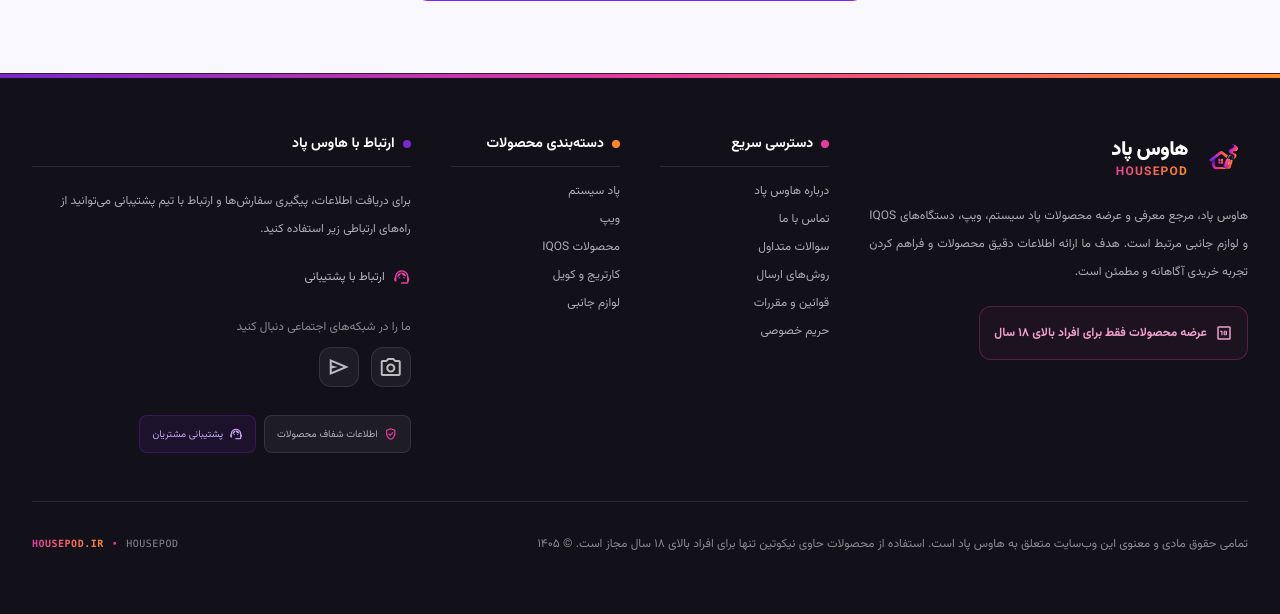
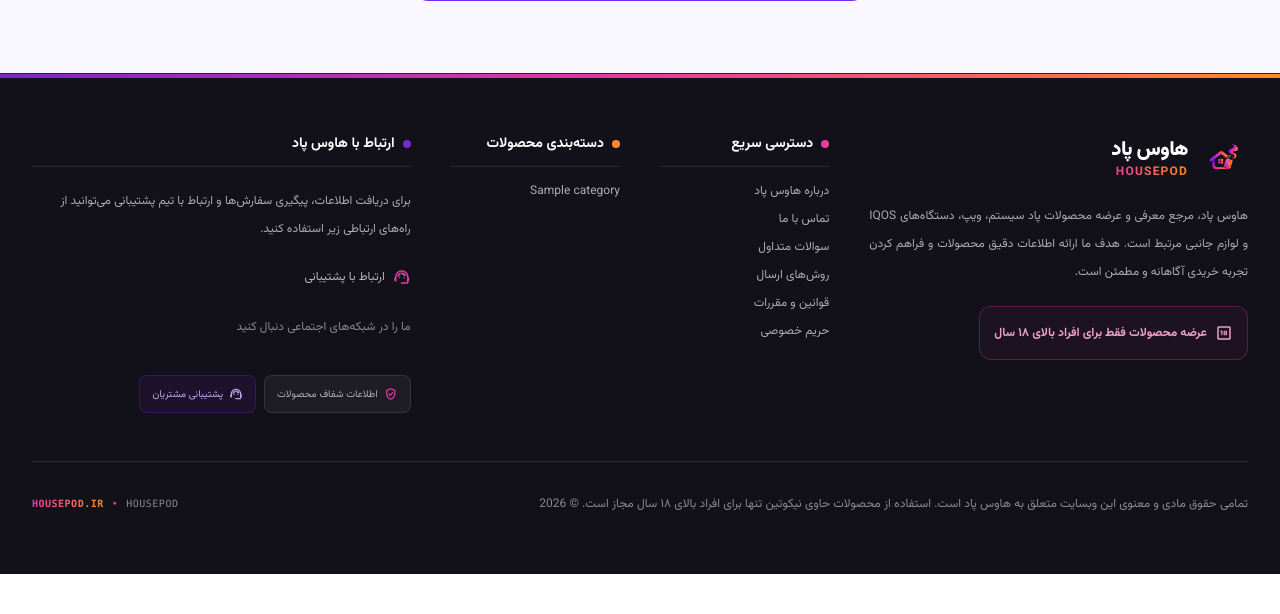
Before and after one commit to MErfanPld/housepod.ir, a Django app: page /register/ in a window 1280 px wide. Shown: the part 843-1457 px from the top of the page. After the commit the page ends 1417 px from the top, so only its background shows below. Run offline with Django 5.2, Linux system fonts and the light colour scheme; tables that the repository leaves empty hold one stand-in row (values such as "Sample post"); some libraries are stand-ins or nearby versions.

Commit message:
editt footer

```diff
--- a/templates/_footer.html
+++ b/templates/_footer.html
@@ -1,34 +1,28 @@
 {% load static %}
 <footer class="w-full bg-[#121019] text-white border-t border-[#E43D9E]/20 relative overflow-hidden">
-
     <!-- Gradient Top Border -->
     <div class="h-1 w-full bg-gradient-to-r from-[#7928CA] via-[#E43D9E] to-[#FF8A24]"></div>
 
     <div class="max-w-7xl mx-auto px-4 md:px-8 py-14">
-
         <div class="grid grid-cols-1 md:grid-cols-2 lg:grid-cols-12 gap-10 mb-12">
 
             <!-- Col 1: Brand -->
             <div class="lg:col-span-4 space-y-5">
-
-                <!-- Brand Logo -->
-                <div class="flex items-center gap-3">
-                    <!-- لوگوی HousePod را اینجا قرار بده -->
+                <a href="{% url 'core:home' %}" class="flex items-center gap-3 group">
                     <img
                         src="{% static 'logo.png' %}"
                         alt="لوگوی هاوس پاد"
                         class="w-12 h-12 object-contain"
                     />
-
                     <div class="flex flex-col">
-                        <span class="text-xl font-black text-white tracking-tight">
+                        <span class="text-xl font-black text-white tracking-tight group-hover:text-[#E43D9E] transition-colors">
                             هاوس پاد
                         </span>
                         <span class="text-xs font-bold tracking-widest bg-gradient-to-r from-[#E43D9E] to-[#FF8A24] bg-clip-text text-transparent">
                             HOUSEPOD
                         </span>
                     </div>
-                </div>
+                </a>
 
                 <p class="text-xs text-white/65 leading-7 text-justify">
                     هاوس پاد، مرجع معرفی و عرضه محصولات پاد سیستم، ویپ،
@@ -42,107 +36,74 @@
                     <span class="material-symbols-outlined text-lg">18_up_rating</span>
                     <span>عرضه محصولات فقط برای افراد بالای ۱۸ سال</span>
                 </div>
-
             </div>
-
 
             <!-- Col 2: Quick Links -->
             <div class="lg:col-span-2 space-y-4">
-
                 <h4 class="font-bold text-sm text-white border-b border-white/10 pb-3 flex items-center gap-2">
                     <span class="w-2 h-2 rounded-full bg-[#E43D9E]"></span>
                     دسترسی سریع
                 </h4>
-
                 <ul class="space-y-3 text-xs text-white/65">
-
                     <li>
-                        <a href="#about" class="hover:text-[#E43D9E] transition-colors">
+                        <a href="{% url 'core:about' %}" class="hover:text-[#E43D9E] transition-colors">
                             درباره هاوس پاد
                         </a>
                     </li>
-
                     <li>
-                        <a href="#contact" class="hover:text-[#E43D9E] transition-colors">
+                        <a href="{% url 'core:contact' %}" class="hover:text-[#E43D9E] transition-colors">
                             تماس با ما
                         </a>
                     </li>
-
                     <li>
-                        <a href="#faq" class="hover:text-[#E43D9E] transition-colors">
+                        <a href="{% url 'core:faq' %}" class="hover:text-[#E43D9E] transition-colors">
                             سوالات متداول
                         </a>
                     </li>
-
                     <li>
-                        <a href="#shipping" class="hover:text-[#E43D9E] transition-colors">
+                        <a href="{% url 'core:shipping' %}" class="hover:text-[#E43D9E] transition-colors">
                             روش‌های ارسال
                         </a>
                     </li>
-
                     <li>
-                        <a href="#rules" class="hover:text-[#E43D9E] transition-colors">
+                        <a href="{% url 'core:rules' %}" class="hover:text-[#E43D9E] transition-colors">
                             قوانین و مقررات
                         </a>
                     </li>
-
                     <li>
-                        <a href="#privacy" class="hover:text-[#E43D9E] transition-colors">
+                        <a href="{% url 'core:privacy' %}" class="hover:text-[#E43D9E] transition-colors">
                             حریم خصوصی
                         </a>
                     </li>
-
                 </ul>
             </div>
 
-
-            <!-- Col 3: Categories -->
+            <!-- Col 3: Categories (Dynamic) -->
             <div class="lg:col-span-2 space-y-4">
-
                 <h4 class="font-bold text-sm text-white border-b border-white/10 pb-3 flex items-center gap-2">
                     <span class="w-2 h-2 rounded-full bg-[#FF8A24]"></span>
                     دسته‌بندی محصولات
                 </h4>
-
                 <ul class="space-y-3 text-xs text-white/65">
-
+                    {% for category in nav_categories %}
                         <li>
-                        <a href="#pod-systems" class="hover:text-[#E43D9E] transition-colors">
-                            پاد سیستم
+                            <a href="{{ category.get_absolute_url }}"
+                               class="hover:text-[#E43D9E] transition-colors">
+                                {{ category.name }}
                             </a>
                         </li>
-
+                    {% empty %}
                         <li>
-                        <a href="#vape" class="hover:text-[#E43D9E] transition-colors">
-                            ویپ
+                            <a href="{% url 'products:product_list' %}" class="hover:text-[#E43D9E] transition-colors">
+                                همه محصولات
                             </a>
                         </li>
-
-                    <li>
-                        <a href="#iqos-section" class="hover:text-[#E43D9E] transition-colors">
-                            محصولات IQOS
-                        </a>
-                    </li>
-
-                    <li>
-                        <a href="#cartridges" class="hover:text-[#E43D9E] transition-colors">
-                            کارتریج و کویل
-                        </a>
-                    </li>
-
-                    <li>
-                        <a href="#accessories" class="hover:text-[#E43D9E] transition-colors">
-                            لوازم جانبی
-                        </a>
-                    </li>
-
+                    {% endfor %}
                 </ul>
             </div>
 
-
             <!-- Col 4: Social & Trust -->
             <div class="lg:col-span-4 space-y-5">
-
                 <h4 class="font-bold text-sm text-white border-b border-white/10 pb-3 flex items-center gap-2">
                     <span class="w-2 h-2 rounded-full bg-[#7928CA]"></span>
                     ارتباط با هاوس پاد
@@ -155,84 +116,70 @@
 
                 <!-- Contact Links -->
                 <div class="flex flex-col gap-3 text-xs text-white/70">
-
-                    <a href="#contact" class="flex items-center gap-2 hover:text-[#E43D9E] transition-colors">
+                    <a href="{% url 'core:contact' %}"
+                       class="flex items-center gap-2 hover:text-[#E43D9E] transition-colors">
                         <span class="material-symbols-outlined text-lg text-[#E43D9E]">support_agent</span>
                         ارتباط با پشتیبانی
                     </a>
-
                 </div>
 
                 <!-- Social Networks -->
                 <div class="pt-2">
-
                     <span class="text-xs text-white/50 block mb-3">
                         ما را در شبکه‌های اجتماعی دنبال کنید
                     </span>
-
                     <div class="flex items-center gap-3">
-
-                        <!-- لینک اینستاگرام را جایگزین کن -->
-                        <a href="#instagram"
+                        {% if site_settings.instagram_url %}
+                        <a href="{{ site_settings.instagram_url }}"
+                           target="_blank"
+                           rel="noopener noreferrer"
                            aria-label="اینستاگرام هاوس پاد"
                            class="w-10 h-10 rounded-xl bg-white/5 border border-white/10 flex items-center justify-center text-white/70 hover:text-white hover:border-[#E43D9E] hover:bg-[#E43D9E]/10 transition-all">
-
                             <span class="material-symbols-outlined">photo_camera</span>
                         </a>
+                        {% endif %}
 
-                        <!-- لینک تلگرام را جایگزین کن -->
-                        <a href="#telegram"
+                        {% if site_settings.telegram_url %}
+                        <a href="{{ site_settings.telegram_url }}"
+                           target="_blank"
+                           rel="noopener noreferrer"
                            aria-label="تلگرام هاوس پاد"
                            class="w-10 h-10 rounded-xl bg-white/5 border border-white/10 flex items-center justify-center text-white/70 hover:text-white hover:border-[#7928CA] hover:bg-[#7928CA]/10 transition-all">
-
                             <span class="material-symbols-outlined">send</span>
                         </a>
-
+                        {% endif %}
                     </div>
                 </div>
 
                 <!-- Trust Information -->
                 <div class="flex flex-wrap items-center gap-2 pt-2">
-
                     <div class="border border-white/10 bg-white/5 rounded-lg px-3 py-2 text-[10px] text-white/65 flex items-center gap-1.5">
                         <span class="material-symbols-outlined text-sm text-[#E43D9E]">verified_user</span>
                         اطلاعات شفاف محصولات
                     </div>
-
                     <div class="border border-[#7928CA]/30 bg-[#7928CA]/10 rounded-lg px-3 py-2 text-[10px] text-[#C9A6F2] flex items-center gap-1.5">
                         <span class="material-symbols-outlined text-sm">support_agent</span>
                         پشتیبانی مشتریان
                     </div>
-
                 </div>
-
             </div>
-
         </div>
-
 
         <!-- Bottom Bar -->
         <div class="pt-7 border-t border-white/10 flex flex-col md:flex-row items-center justify-between gap-4 text-xs text-white/50">
-
             <p class="text-center md:text-right leading-7">
-                تمامی حقوق مادی و معنوی این وب‌سایت متعلق به هاوس پاد است.
+                تمامی حقوق مادی و معنوی این وبسایت متعلق به هاوس پاد است.
                 استفاده از محصولات حاوی نیکوتین تنها برای افراد بالای ۱۸ سال مجاز است.
-                © ۱۴۰۵
+                © {% now "Y" %}
             </p>
-
             <div class="flex items-center gap-2 font-mono text-[10px] tracking-wider">
-
                 <span>HOUSEPOD</span>
-
                 <span class="text-[#E43D9E]">•</span>
-
-                <span class="bg-gradient-to-r from-[#E43D9E] to-[#FF8A24] bg-clip-text text-transparent font-bold">
+                <a href="{% url 'core:home' %}"
+                   class="bg-gradient-to-r from-[#E43D9E] to-[#FF8A24] bg-clip-text text-transparent font-bold hover:opacity-80 transition-opacity">
                     HOUSEPOD.IR
-                </span>
-
+                </a>
             </div>
-
         </div>
-
     </div>
 </footer>
```
Lines whose indentation alone changed are shown as unchanged.
